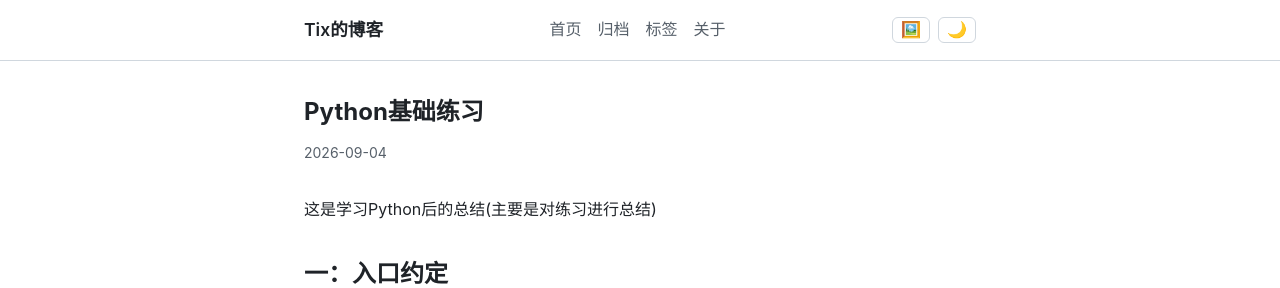
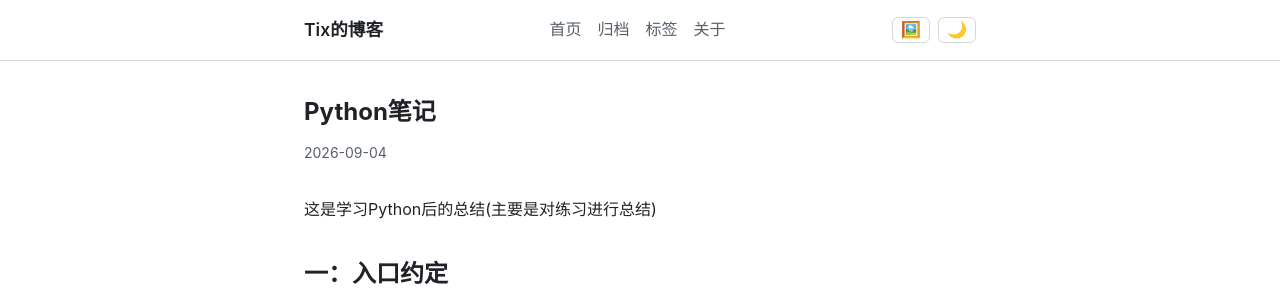
Before and after one commit to VoVL773/VoVL773.github.io, a Jekyll site: the page built from _posts/2026-09-04-Python-knowledge.md, in a window 1280 px wide and 900 px high. Shown: the top 288 px of the window. Built offline with Jekyll 4.4.1, drawn with Linux system fonts in a browser that asks for light colours; comment, search, counter and statistics services are not loaded.

Commit message:
规范命名

```diff
--- a/_posts/2026-09-04-Python-knowledge.md
+++ b/_posts/2026-09-04-Python-knowledge.md
@@ -1,7 +1,7 @@
 ---
 layout: post
-title: "Python基础练习"
-tags: [Python,学习总结]
+title: "Python笔记"
+tags: [Python,笔记]
 ---
 
 这是学习Python后的总结(主要是对练习进行总结)
```
